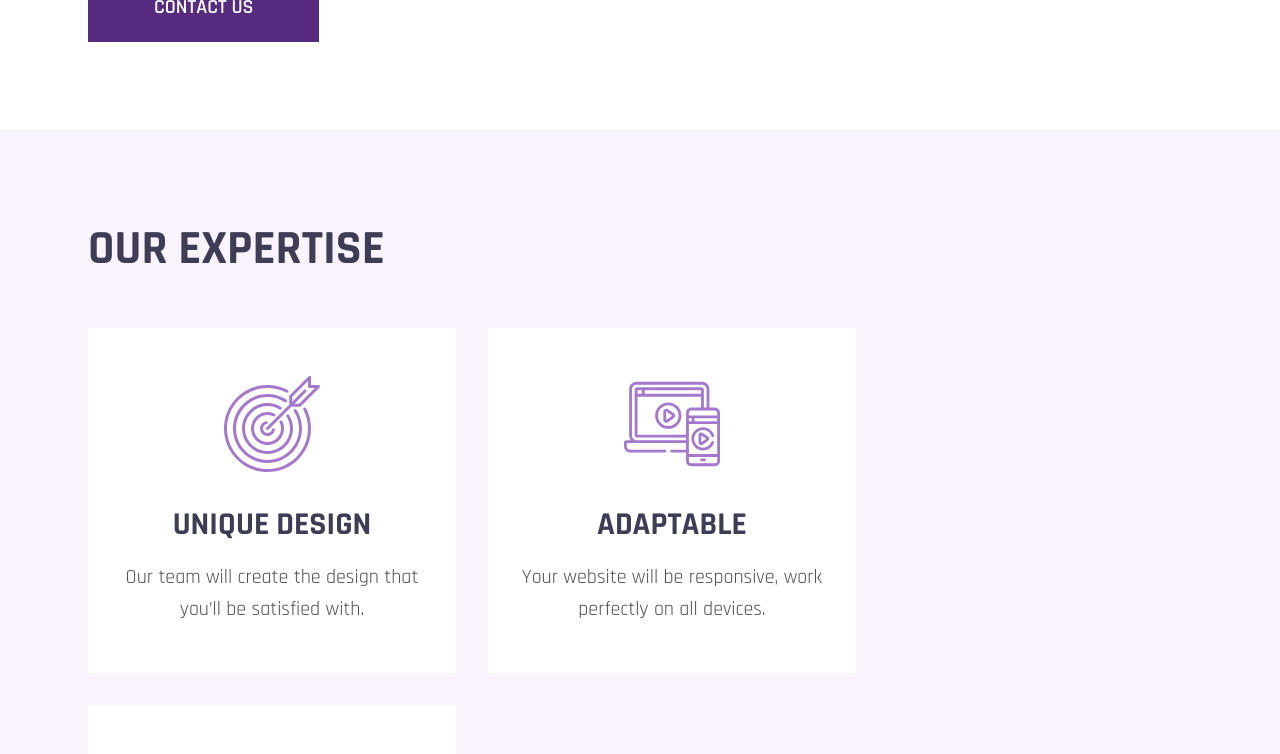
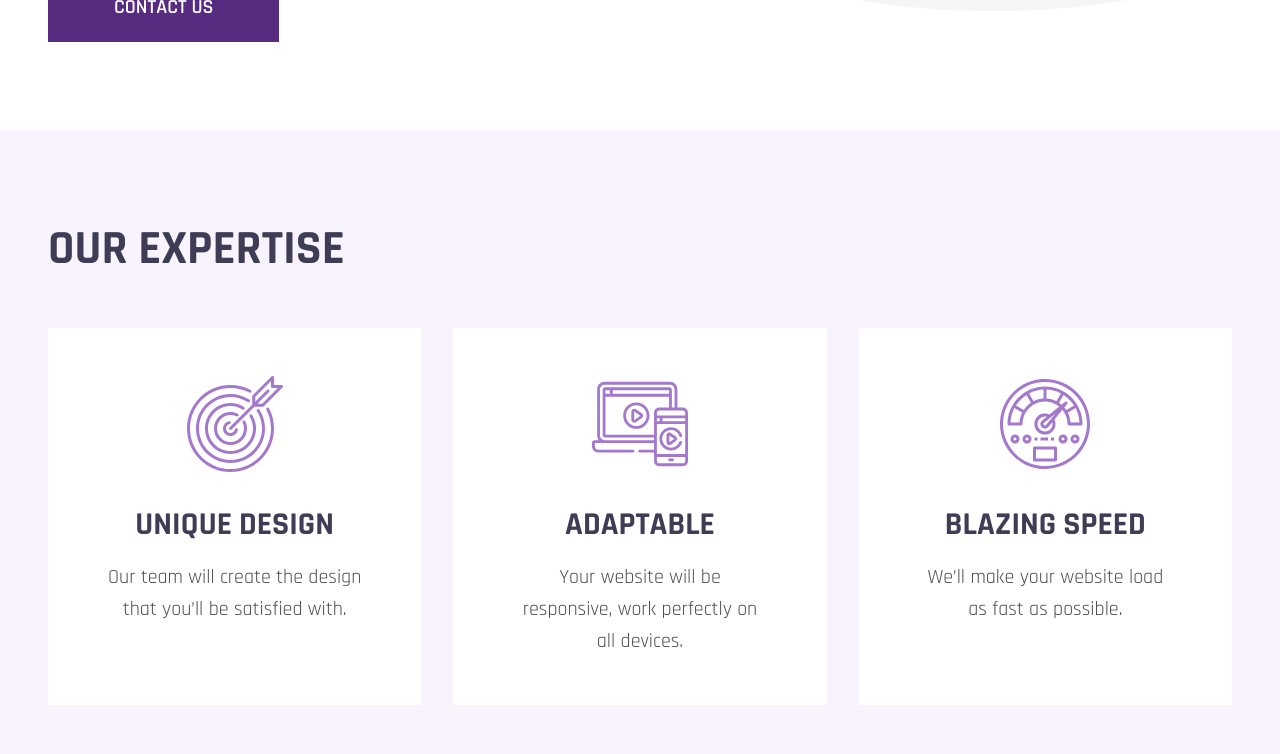
Before and after one commit to krckyboy/todorovic.dev, a React (Create React App) app in the folder client/: page / in a window 1280 px wide. Shown: the part 540-1294 px from the top of the page. Built offline with nearby package versions, Linux system fonts and the light colour scheme; the HTML template or start-up script is replaced by a standard one.

Commit message:
#3.1 Updated general content width to 1680px; Refactored code for boxes + added more padding

```diff
--- a/client/src/App.scss
+++ b/client/src/App.scss
@@ -49,8 +49,8 @@ li {
 	padding-right: 20px;
 
 	@media (min-width: 900px) {
-		padding-left: 88px;
-		padding-right: 88px;
+		padding-left: 48px;
+		padding-right: 48px;
 	}
 }
 
@@ -65,7 +65,7 @@ li {
 }
 
 .maxWidth {
-	max-width: 1440px;
+	max-width: 1680px;
 	margin: 0 auto;
 }
 
--- a/client/src/components/ExpertiseBox.js
+++ b/client/src/components/ExpertiseBox.js
@@ -4,7 +4,7 @@ import preferences from '../preferences'
 
 const Container = styled.div`
 	background-color: white;
-	padding: 48px 20px;
+	padding: 48px 60px;
 
 	img {
 		margin: 0 auto;
@@ -19,8 +19,11 @@ const Container = styled.div`
 		flex: 1 0 350px;
 		max-width: 33.3333%;
 		min-width: 350px;
-		margin-right: 32px;
 		margin-bottom: 32px;
+
+		:not(:last-child) {
+			margin-right: 32px;
+		}
 	}
 `
 
```
